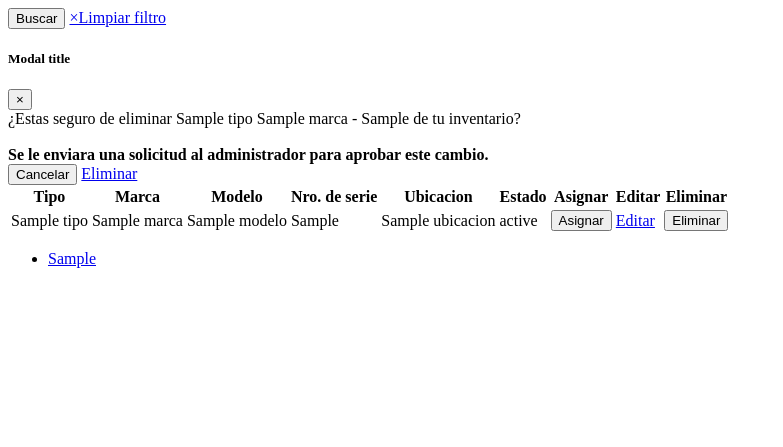
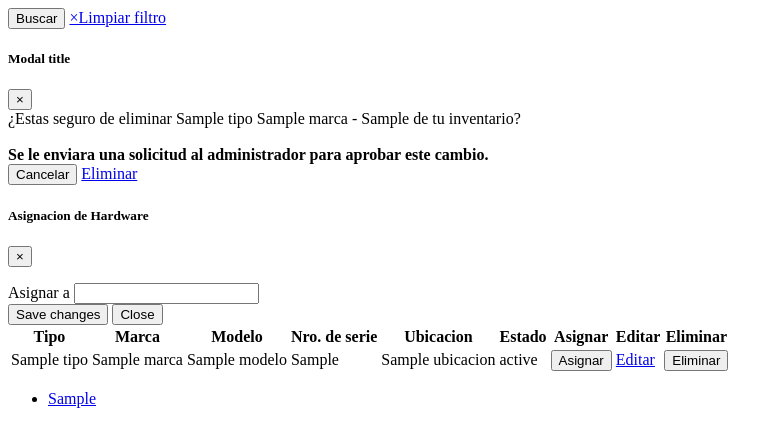
Before and after one commit to nicolasgonzalez98/inventario-aep, a Django app: template stockcau/templates/list_hardware.html in a window 1280 px wide. Shown: the top 447 px of the page, without its empty margins (0-783 px from the left). Run offline with Django 4.2, Linux system fonts and the light colour scheme; the template is opened without the code that fills it: most values are stand-ins (such as "Sample title", 1, 10 or a date in 2020); parts of the project's set-up code (start-up, migrations or seed data) failed here and were passed over.

Commit message:
asignaciones

```diff
--- a/stockcau/stockaep/models.py
+++ b/stockcau/stockaep/models.py
@@ -109,8 +109,9 @@
         return item
 
 class Asignacion(models.Model):
-    hardware = models.ManyToManyField(Hardware)
+    hardware = models.ForeignKey(Hardware, on_delete=models.DO_NOTHING)
     usuario = models.CharField(max_length=50)
+    fecha_creacion = models.DateTimeField(auto_now_add=True)
 
     def toJSON(self):
         item = model_to_dict(self)
--- a/stockcau/stockaep/urls.py
+++ b/stockcau/stockaep/urls.py
@@ -14,5 +14,7 @@
     #path('test', views.test, name = 'test'),
     path('get-info', views.get_info, name='get-info'),
     path('notifications', views.notificaciones, name='notifications'),
-    path('action', views.accion_notificacion, name='action')
+    path('action', views.accion_notificacion, name='action'),
+    path('asignar', views.asignacion, name='asignacion'),
+    path('asignaciones', views.asignaciones, name='asignaciones')
 ]
--- a/stockcau/templates/list_hardware.html
+++ b/stockcau/templates/list_hardware.html
@@ -50,7 +50,7 @@
                 <td>{{ hardware.nro_de_serie }}</td>
                 <td>{{ hardware.ubicacion }}</td>
                 <td>{{hardware.estado}}</td>
-                <td><button type="button" class="btn btn-success">Asignar</button></td>
+                <td><button type="button" class="btn btn-success" data-toggle="modal" data-target="#modalAsignacion{{hardware.id}}" id="botonAsignacion">Asignar</button></td>
                 <td><a class="btn btn-dark" href="edit/{{hardware.id}}">Editar</a></td>
                 <td><button type="button" class="btn btn-danger" data-toggle="modal" data-target="#delete-{{hardware.id}}">Eliminar</button></td>
             </tr>
@@ -80,7 +80,34 @@
                 </div>
                 </div>
             </div>
+            <!--Modal Asignacion-->
+            <div id="modalAsignacion{{hardware.id}}" aria-labelledby="modalAsignacion{{hardware.id}}" class="modal fade" tabindex="-1" role="dialog">
+                <div class="modal-dialog" role="document">
+                  <div class="modal-content">
+                    <div class="modal-header">
+                      <h5 class="modal-title">Asignacion de Hardware</h5>
+                      <button type="button" class="close" data-dismiss="modal" aria-label="Close">
+                        <span aria-hidden="true">&times;</span>
+                      </button>
+                    </div>
+                    <form method="POST" action="asignar?id={{hardware.id}}">
+                        {% csrf_token %}
+                        <div class="modal-body">
+                            <div class="mb-3">
+                                <label for="person" class="form-label">Asignar a</label>
+                                <input type="text" id="person" name="person" class="form-control">
+                            </div>
+                        </div>
+                        <div class="modal-footer">
+                        <input type="submit" class="btn btn-primary" value="Save changes"></input>
+                        <button type="button" class="btn btn-secondary" data-dismiss="modal">Close</button>
+                        </div>
+                  </div>
+                </form>
+                </div>
+            </div>
             {% endfor %}
+
 
         </tbody>
     </table>
@@ -106,6 +133,7 @@
 <script>
     let nueva_url = new URL(window.location.href)
     let link = document.querySelectorAll('#link-page')
+    let botonAsignacion = document.querySelectorAll('botonAsignacion')
 
     for(let i = 0; i < link.length; i++){
         //Agregar switch y buscar include en Py
@@ -126,4 +154,11 @@
         })
     }
 
+    for(let i = 0; i < botonAsignacion.length; i++){
+        botonAsignacion[i].addEventListener('click', () => {
+        console.log('click')
+    })
+    }
+
+
 </script>
```
Also changed, not shown: stockcau/stockaep/views.py (+12 -0 lines), stockcau/db.sqlite3, stockcau/stockaep/migrations/0021_alter_hardware_observaciones_asignacion.py, stockcau/stockaep/migrations/0023_asignacion.py (added).
